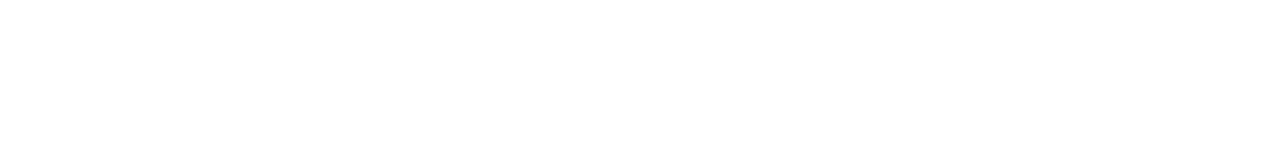
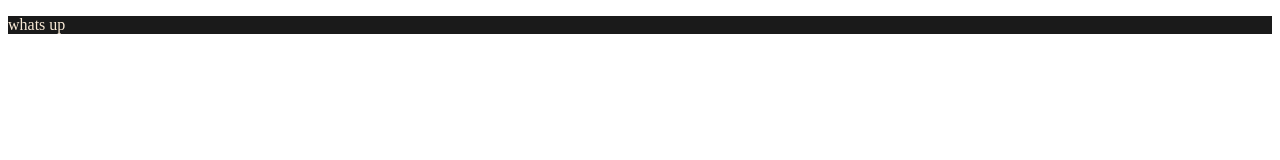
Before and after one commit to 1M0NsR3P0/gitweb, a plain HTML site: page index.html in a window 1280 px wide. Drawn offline with Linux system fonts and the light colour scheme.

Commit message:
new line added

```diff
--- a/index.css
+++ b/index.css
@@ -0,0 +1,4 @@
+.divstyle{
+    background-color: rgba(3, 3, 3, 0.904);
+    color: antiquewhite;
+}
--- a/index.html
+++ b/index.html
@@ -5,8 +5,12 @@
     <meta http-equiv="X-UA-Compatible" content="IE=edge">
     <meta name="viewport" content="width=device-width, initial-scale=1.0">
     <title>Programming Hero Lite</title>
+    <link rel="stylesheet" href="index.css">
 </head>
 <body>
+    <div class="divstyle">
+        <p>whats up</p>
+    </div>
 
 </body>
 </html>
```
